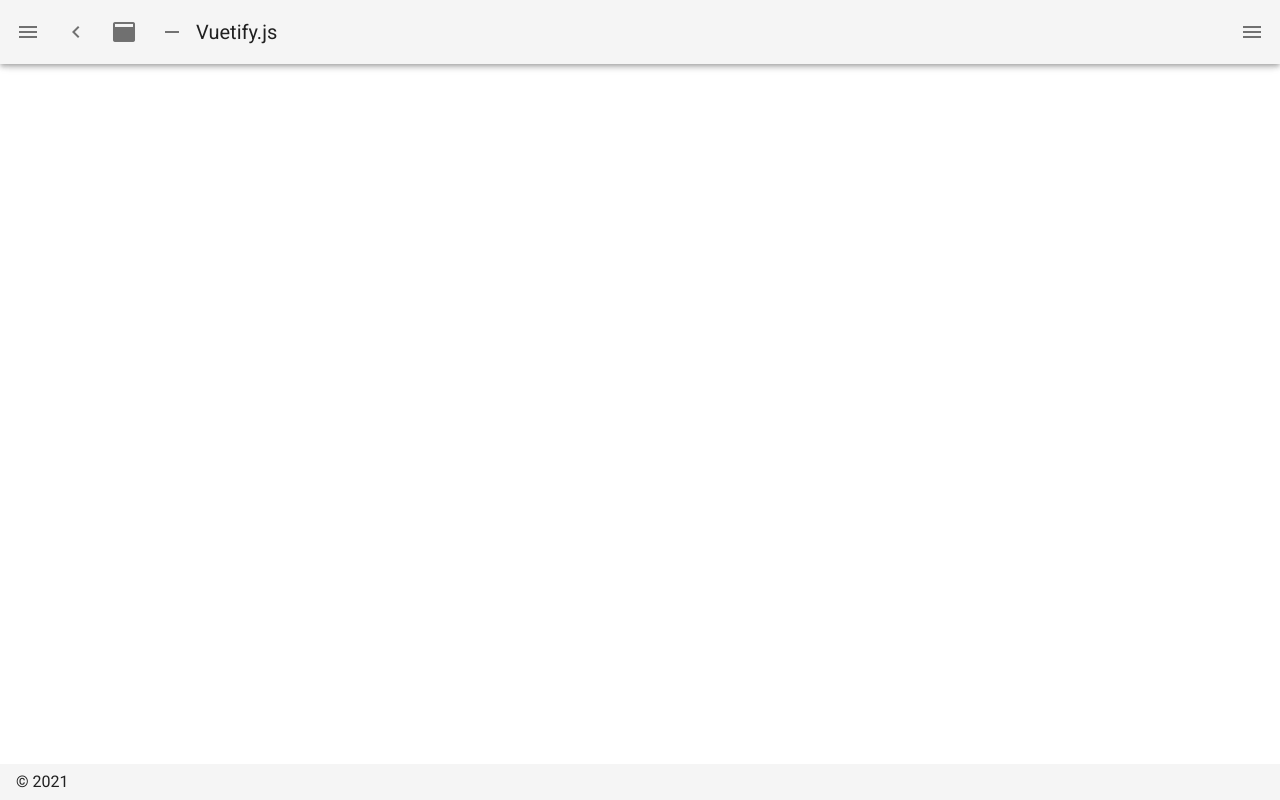
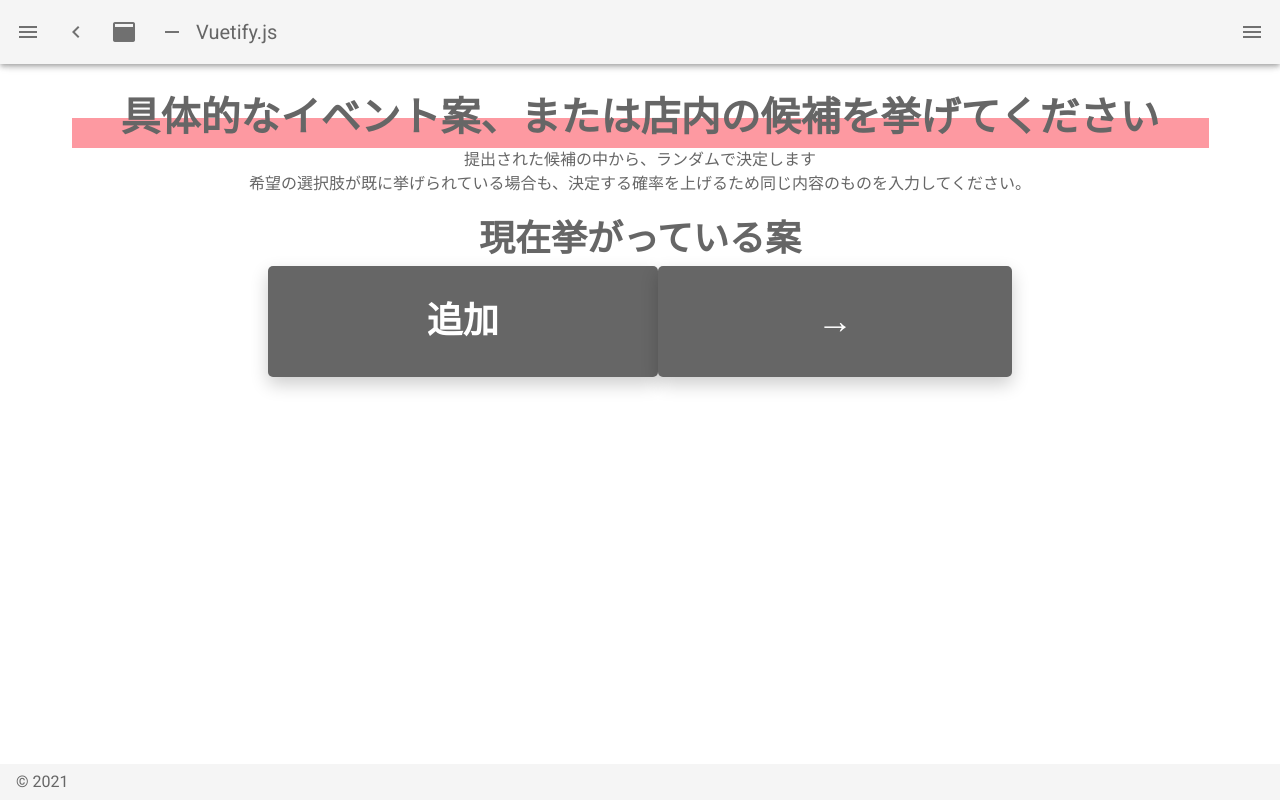
Before and after one commit to Tech-Uni-Summer-Hackathon2021/team-a, a Nuxt app in the folder frontend/: page /projects/eventPlan in a window 1280 px wide. Before the commit this address had no page. Built offline with nearby package versions, Linux system fonts and the light colour scheme.

Commit message:
イベント追加ページの作成

```diff
--- /dev/null
+++ b/frontend/components/MyButton.vue
@@ -0,0 +1,56 @@
+<template>
+  <a
+    class="MyButton"
+    :style="{ 'background-color': back_color, color: fore_color }"
+    :class="{ left_arrow, right_arrow }"
+    ><slot>ボタン</slot></a
+  >
+  <!-- ボタン表示(デフォルト）は各ページのボタン出したい部分にこれ書くだけ→<MyButton/>-->
+  <!--<MyButton back_color="#FD99A1">次へ</MyButton>-->
+  <!-- ↑背景色と中の文字を設定できる-->
+</template>
+<script>
+export default {
+  props: {
+    back_color: {
+      type: String,
+      default: '#666666',
+    },
+    fore_color: {
+      type: String,
+      default: '#FFFFFF',
+    },
+  },
+}
+</script>
+<style scoped>
+.MyButton {
+  display: inline-block;
+  border-radius: 5px;
+  box-shadow: 0 0.2em 0.5em rgba(0, 0, 0, 0.2);
+  padding: 2.5% 14%;
+  font-weight: bold;
+  text-decoration: none;
+  font-size: 36px;
+  text-align: center;
+}
+/*使わんと思うけど一応おいとく。矢印をボタンに追加できる機能 */
+.MyButton.left_arrow {
+  padding-left: 0;
+}
+.MyButton.left_arrow::before {
+  content: '';
+  padding-right: 1em;
+}
+.MyButton.right_arrow {
+  padding-right: 0;
+}
+.MyButton.right_arrow::after {
+  padding-left: 1em;
+  content: '〉';
+}
+/*<無効な <input> のとき、ボタンを透明度50％に -->*/
+input:disabled {
+  opacity: 0.5;
+}
+</style>
--- /dev/null
+++ b/frontend/pages/projects/eventPlan.vue
@@ -0,0 +1,33 @@
+<template>
+    <div class="container">
+    <h1>具体的なイベント案、または店内の候補を挙げてください</h1>
+    <p>提出された候補の中から、ランダムで決定します<br>
+    希望の選択肢が既に挙げられている場合も、決定する確率を上げるため同じ内容のものを入力してください。</p>
+    <h2>現在挙がっている案</h2>
+    <div></div>
+    <div></div>
+    <MyButton>追加</MyButton>
+    <MyButton>→</MyButton>
+  </div>
+</template>
+<script>
+import MyButton from "@/components/MyButton.vue";
+export default {
+  components: {
+    MyButton
+  }
+};
+</script>
+<style>
+    * {
+    color:#666666;
+    text-align:center;
+   }
+    h1{
+        font-size:40px;
+        background: linear-gradient(transparent 50%, #FD99A1  50%);
+    }
+    h2{
+        font-size:36px;
+    }
+</style>
```
